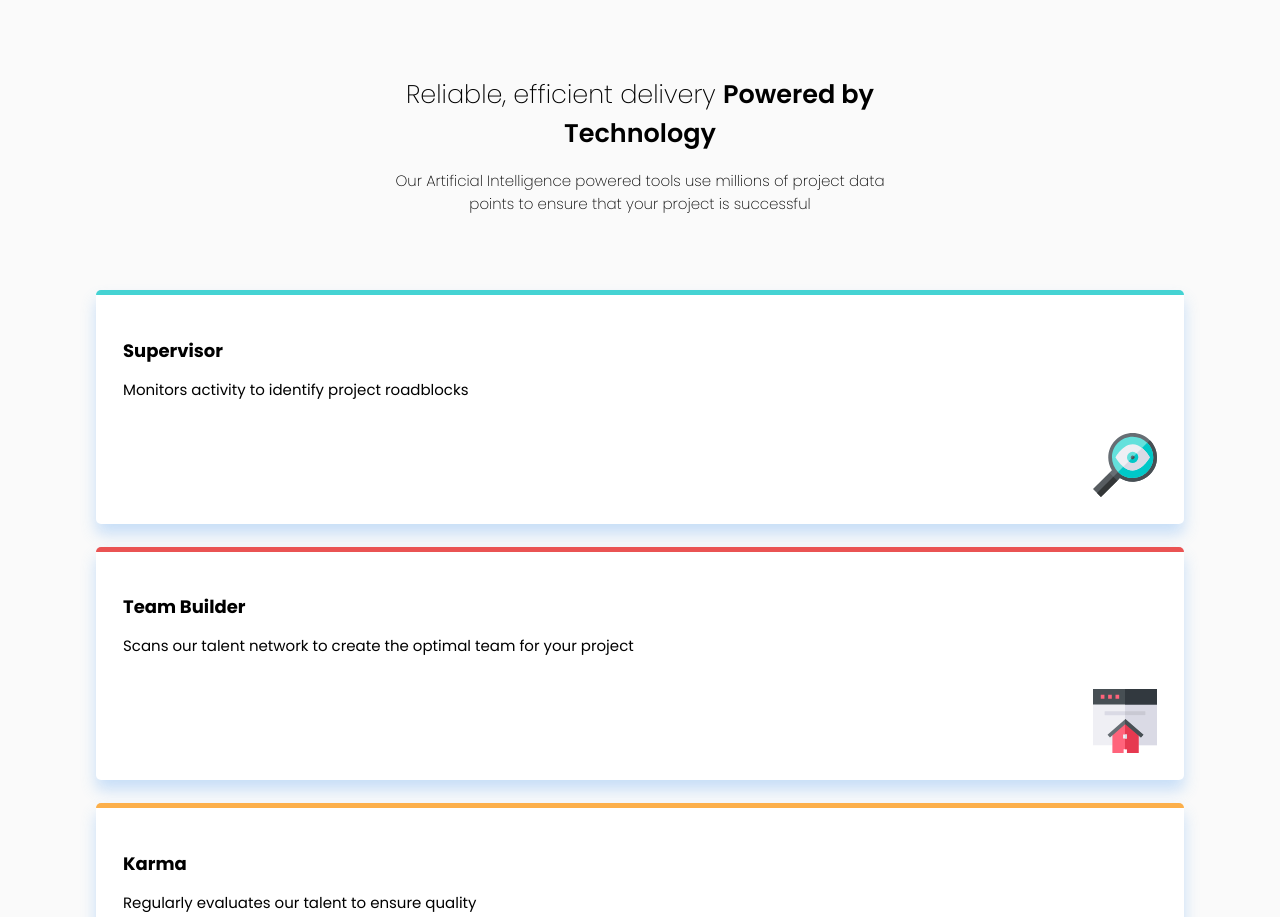
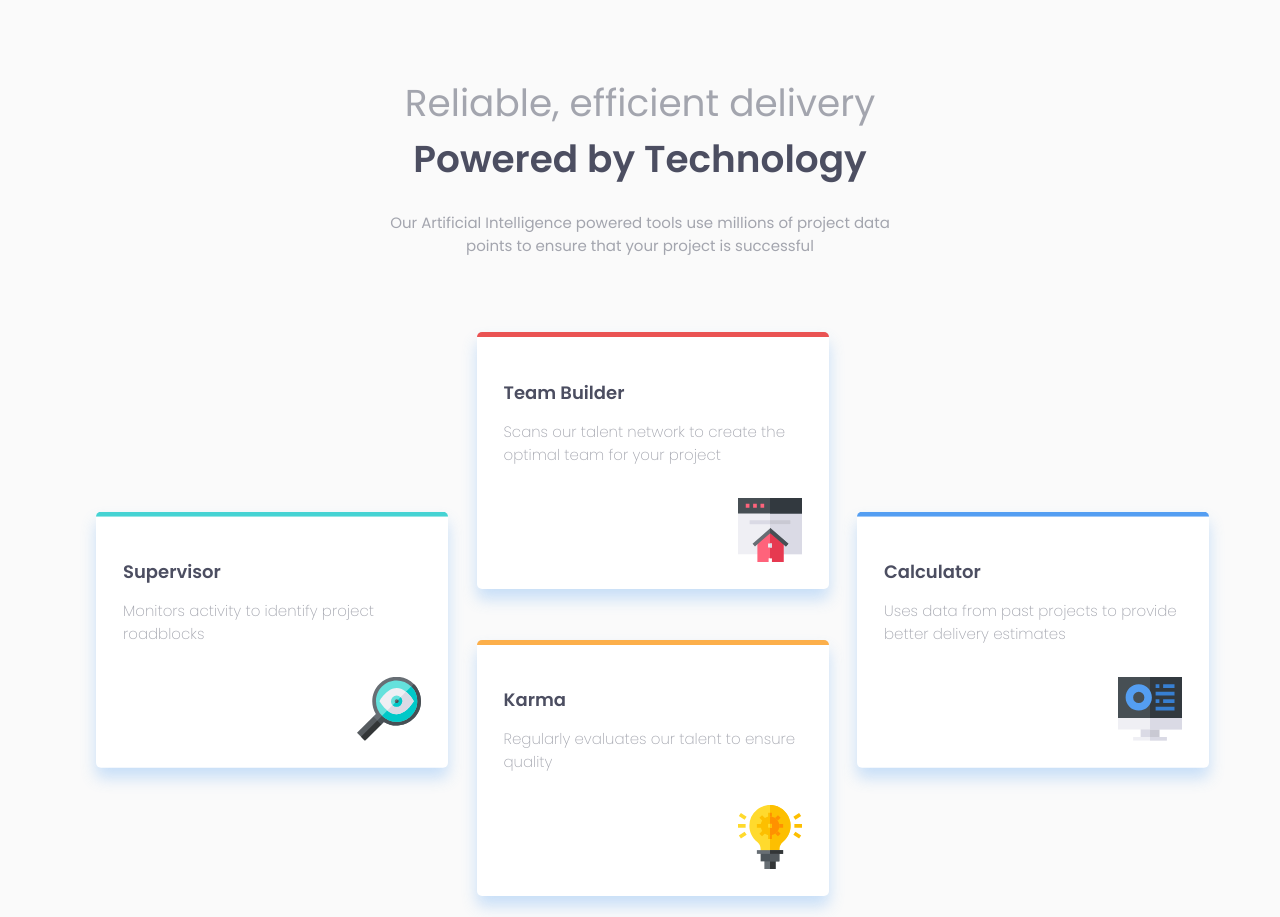
Before and after one commit to juan-mentor/four-card-feature-section-master, a plain HTML site: page index.html in a window 1280 px wide. Shown: the top 917 px of the page. Drawn offline with Linux system fonts and the light colour scheme.

Commit message:
estilos desktop

```diff
--- a/Css/style.css
+++ b/Css/style.css
@@ -26,142 +26,45 @@ html {
 body {
     margin: 0;
     font-family: "Poppins", sans-serif;
+    font-weight: 400;
     font-style: normal;
     background-color: var(--very-light-gray);
 
 }
-
-/* .poppins-thin {
-  font-family: "Poppins", sans-serif;
-  font-weight: 100;
-  font-style: normal;
-} */
-
-.poppins-extralight {
-  font-family: "Poppins", sans-serif;
-  font-weight: 200;
-}
-
-/* .poppins-light {
-  font-family: "Poppins", sans-serif;
-  font-weight: 300;
-  font-style: normal;
-} */
-
-.poppins-regular {
-  font-family: "Poppins", sans-serif;
-  font-weight: 400;
-  font-style: normal;
-}
-
-/* .poppins-medium {
-  font-family: "Poppins", sans-serif;
-  font-weight: 500;
-  font-style: normal;
-} */
-
-.poppins-semibold {
-  font-family: "Poppins", sans-serif;
-  font-weight: 600;
-  font-style: normal;
-}
-
-/* .poppins-bold {
-  font-family: "Poppins", sans-serif;
-  font-weight: 700;
-  font-style: normal;
-} */
-
-/* .poppins-extrabold {
-  font-family: "Poppins", sans-serif;
-  font-weight: 800;
-  font-style: normal;
-} */
-
-/* .poppins-black {
-  font-family: "Poppins", sans-serif;
-  font-weight: 900;
-  font-style: normal;
-} */
-
-/* .poppins-thin-italic {
-  font-family: "Poppins", sans-serif;
-  font-weight: 100;
-  font-style: italic;
-} */
-
-/* .poppins-extralight-italic {
-  font-family: "Poppins", sans-serif;
-  font-weight: 200;
-  font-style: italic;
-} */
-
-/* .poppins-light-italic {
-  font-family: "Poppins", sans-serif;
-  font-weight: 300;
-  font-style: italic;
-} */
-
-/* .poppins-regular-italic {
-  font-family: "Poppins", sans-serif;
-  font-weight: 400;
-  font-style: italic;
-} */
-
-/* .poppins-medium-italic {
-  font-family: "Poppins", sans-serif;
-  font-weight: 500;
-  font-style: italic;
-} */
-
-
-
-/* .poppins-bold-italic {
-  font-family: "Poppins", sans-serif;
-  font-weight: 700;
-  font-style: italic;
-} */
-
-/* .poppins-extrabold-italic {
-  font-family: "Poppins", sans-serif;
-  font-weight: 800;
-  font-style: italic;
-} */
-
-/* .poppins-black-italic {
-  font-family: "Poppins", sans-serif;
-  font-weight: 900;
-  font-style: italic;
-} */
 
 .header {
     text-align: center;
     width: 83%;
     max-width: 34rem;
     margin: 5rem auto;
+    color: var(--grayish-blue);
 }
 
 .header__title {
-    font-weight: 200;
-    font-size: 1.7rem;
+  font-size: calc(1.3rem + 1.4vw);
+  font-weight: 400;
 }
+
 
 .header__title span {
     font-weight: 600;
+    color: var(--very-dark-blue);
 }
 
 .header__paragraph {
-    font-weight: 200;
   line-height: 1.5;
 }
 
 .cards {
     width: 85%;
+
     margin: auto;
 }
 
 .card {
+    width: 352px;
     padding: 1.8rem;
+    margin: auto;
     margin-bottom: 1.5rem;
     background-color: #fff;
     box-shadow: 0 10px 15px  hsla(212, 86%, 64%, 0.3);
@@ -183,17 +86,63 @@ body {
 
   .card__texts {
     margin-bottom: 2.1rem;
+    color: var(--grayish-blue);
 }
 
 .card__title {
     font-size: 1.2rem;
+    font-weight: 600;
+    color: var(--very-dark-blue);
 }
 
 .card__paragraph {
     line-height: 1.5;
+    font-weight: 200;
 }
 
 .card__icon {
     display: block;
     margin-left: auto;
 }
+
+@media screen and (min-width: 53rem) {
+  .cards {
+    display: grid;
+    grid-template-columns: 1fr 1fr;
+    grid-template-rows: 1fr 1fr;
+    grid-template-areas:
+                "supervi team"
+                "calcu karma";
+    gap: 1.9rem;
+  }
+}
+
+@media screen and (min-width:77rem) {
+  .cards {
+    grid-template-columns: 1fr 1fr 1fr;
+    grid-template-areas:
+              "supervi team calcu"
+              "supervi karma calcu" ;
+    align-items: center;
+  }
+
+
+  .card--super {
+    grid-area: supervi;
+    transform: translateY(-50%);
+
+  }
+
+  .card--team {
+    grid-area: team;
+  }
+
+  .card--calcu {
+    grid-area: calcu;
+    transform: translateY(-50%);
+  }
+
+  .card--karma {
+    grid-area: karma;
+  }
+}
```
Also changed, not shown: captures/four-cards-desktop.png (added), captures/four-cards-mobile.png (added), design/desktop-design.jpg. Lines whose indentation alone changed are shown as unchanged.
